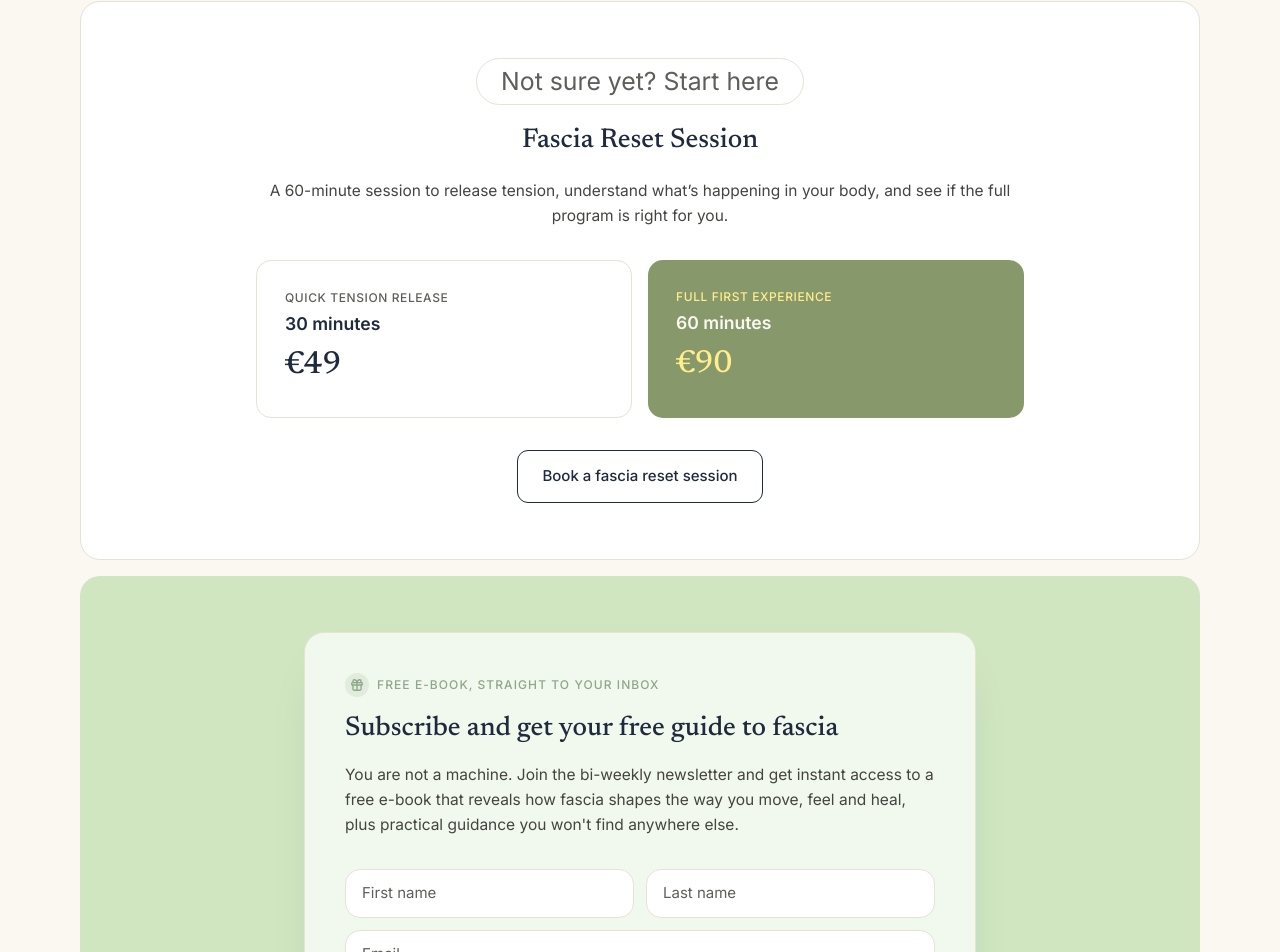
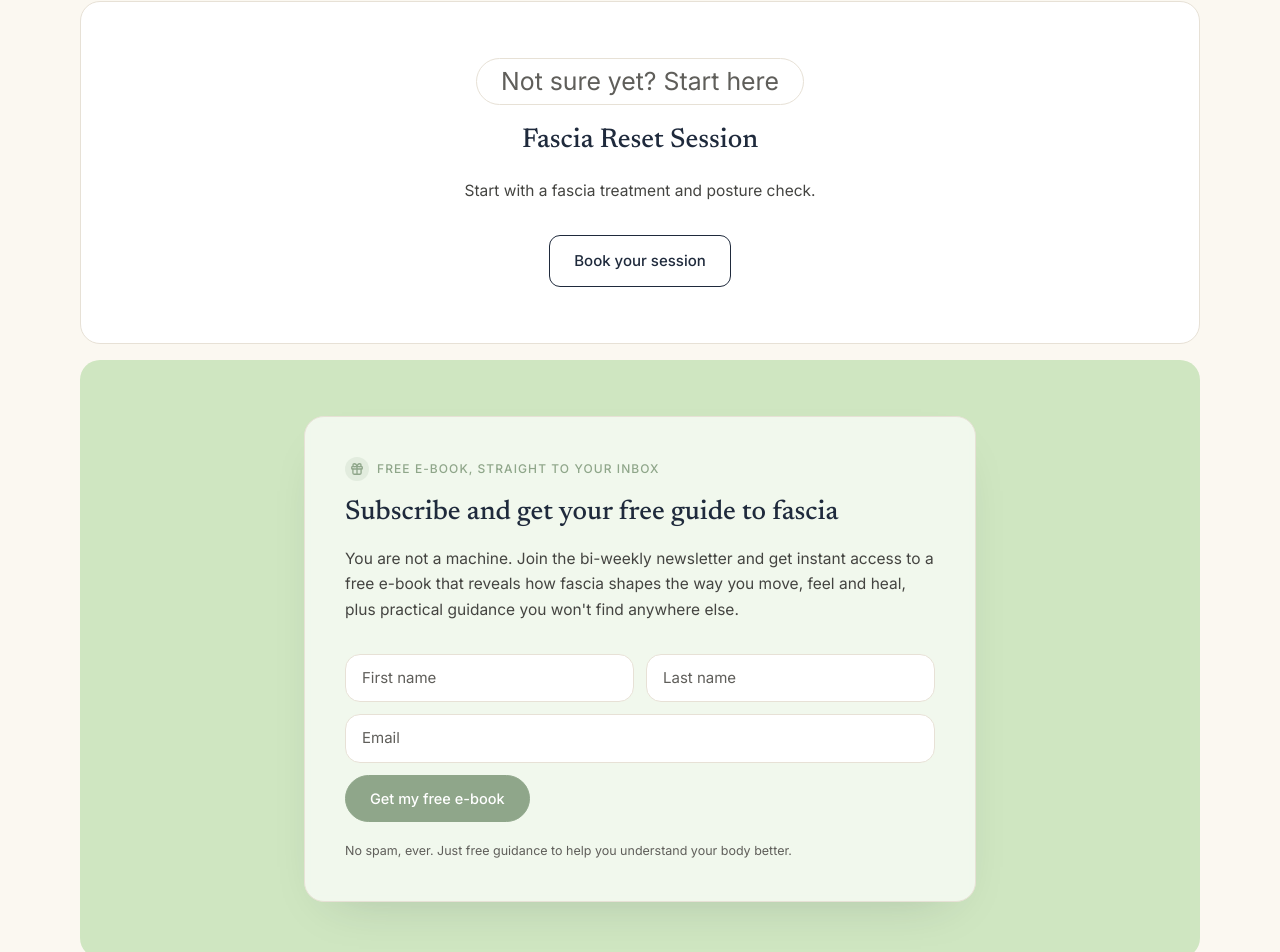
Before and after one commit to VinPOPFrance/James, a Next.js app: page / in a window 1280 px wide. Shown: the part 4028-4980 px from the top of the page. Built offline with nearby package versions, Linux system fonts and the light colour scheme; no server answers.

Commit message:
Remove tier display section from Fascia component

```diff
--- a/src/components/sections/Fascia.tsx
+++ b/src/components/sections/Fascia.tsx
@@ -18,41 +18,6 @@ export function Fascia({ content, ctaHref = "/fascia-reset-session" }: { content
         </h2>
         <p className="mb-8 text-[15.5px] leading-relaxed text-inkSoft">{t.body}</p>
 
-        <div className="mb-8 grid gap-4 md:grid-cols-2">
-          {t.tiers.map((tier, i) => (
-            <div
-              key={i}
-              className={`rounded-card p-7 text-left ${
-                tier.dark
-                  ? "bg-[#87986A] text-ivory"
-                  : "border border-hairline bg-white"
-              }`}
-            >
-              <p
-                className={`mb-1 text-[12px] font-medium uppercase tracking-wider ${
-                  tier.dark ? "text-[#ffee8c]" : "text-muted"
-                }`}
-              >
-                {tier.sub}
-              </p>
-              <p
-                className={`mb-1 text-[1.1rem] font-semibold ${
-                  tier.dark ? "text-ivory" : "text-navy"
-                }`}
-              >
-                {tier.dur}
-              </p>
-              <p
-                className={`font-voice text-[2rem] font-medium ${
-                  tier.dark ? "text-[#ffee8c]" : "text-navy"
-                }`}
-              >
-                {tier.price}
-              </p>
-            </div>
-          ))}
-        </div>
-
         <Button href={ctaHref} surface="light" variant="secondary">
           {t.cta}
         </Button>
--- a/src/config/content.en.ts
+++ b/src/config/content.en.ts
@@ -194,12 +194,8 @@ export const home = {
   fascia: {
     badge: "Not sure yet? Start here",
     title: "Fascia Reset Session",
-    body: "A 60-minute session to release tension, understand what\u2019s happening in your body, and see if the full program is right for you.",
-    cta: "Book a fascia reset session",
-    tiers: [
-      { dur: "30 minutes", sub: "Quick tension release", price: "\u20AC49", dark: false },
-      { dur: "60 minutes", sub: "Full first experience", price: "\u20AC90", dark: true },
-    ],
+    body: "Start with a fascia treatment and posture check.",
+    cta: "Book your session",
   },
   promise: {
     badge: "Progress promise",
```
